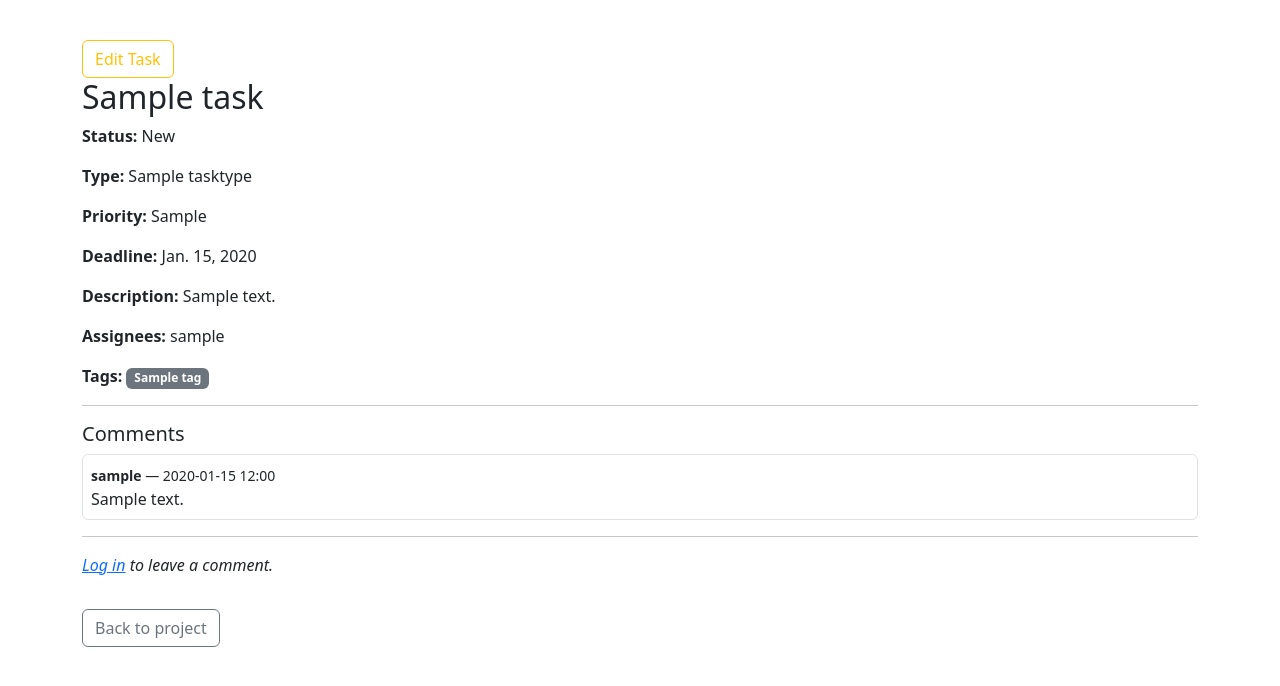
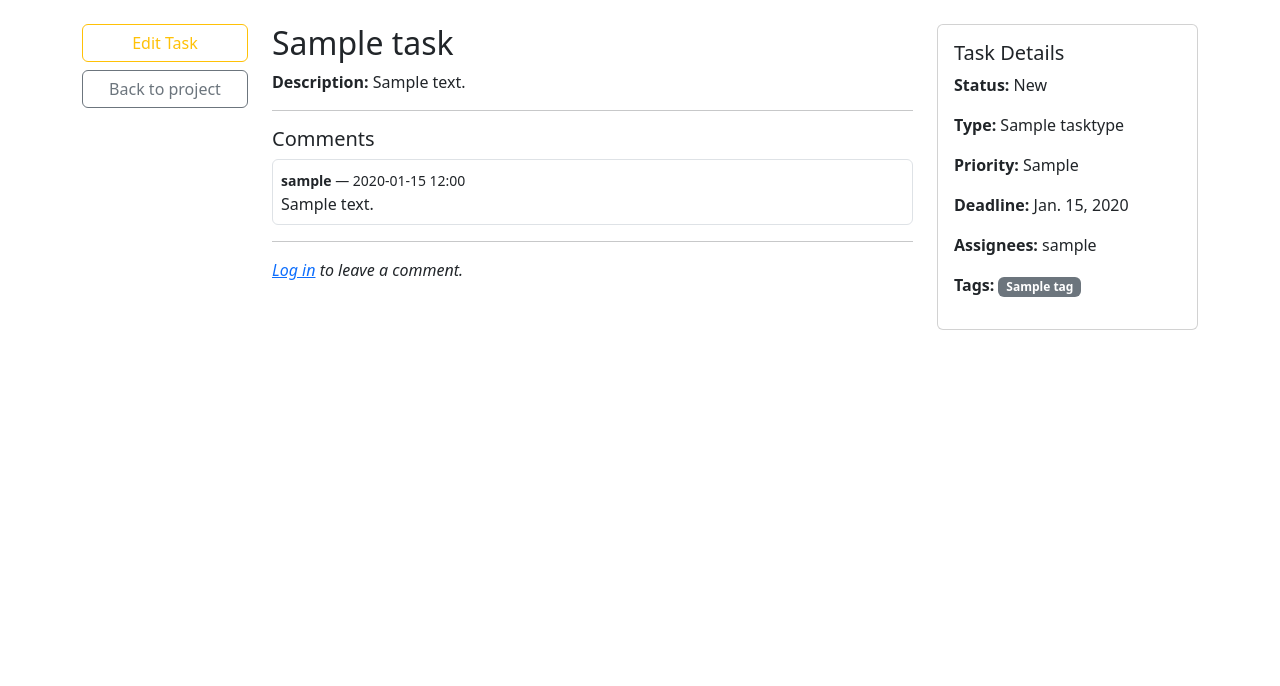
Before and after one commit to d-stegantsev/py-task-manager, a Django app: page /tasks/1/ in a window 1280 px wide. Shown: the part 56-742 px from the top of the page. Run offline with Django 5.2, Linux system fonts and the light colour scheme; tables that the repository leaves empty hold one stand-in row (values such as "Sample post").

Commit message:
refactor task detail

```diff
--- a/templates/manager/task_detail.html
+++ b/templates/manager/task_detail.html
@@ -1,37 +1,25 @@
 {% extends "base.html" %}
 
 {% block content %}
-  <a href="{% url 'manager:task-update' task.id %}" class="btn btn-outline-warning mt-3">Edit Task</a>
+  <div class="row">
+    <!-- Ліва колонка з кнопками -->
+    <div class="col-md-2">
+      <a href="{% url 'manager:task-update' task.id %}" class="btn btn-outline-warning w-100 mb-2">Edit Task</a>
+      <a href="{% url 'manager:task-list' project_id=task.project.id %}" class="btn btn-outline-secondary w-100">Back to
+        project</a>
+    </div>
+
+    <!-- Центральна частина: Назва, опис, коментарі -->
+    <div class="col-md-7">
       <h2>{{ task.name }}</h2>
-
-  <p><strong>Status:</strong> {{ task.get_status_display }}</p>
-  <p><strong>Type:</strong> {{ task.task_type.name }}</p>
-  <p><strong>Priority:</strong> {{ task.priority }}</p>
-  <p><strong>Deadline:</strong> {{ task.deadline }}</p>
       <p><strong>Description:</strong> {{ task.description }}</p>
 
-  <p><strong>Assignees:</strong>
-    {% for user in task.assignees.all %}
-      {{ user.username }}{% if not forloop.last %}, {% endif %}
-    {% empty %}
-      <em>None</em>
-    {% endfor %}
-  </p>
-
-  <p><strong>Tags:</strong>
-    {% for tag in task.tags.all %}
-      <span class="badge bg-secondary">{{ tag.name }}</span>
-    {% empty %}
-      <em>None</em>
-    {% endfor %}
-  </p>
-
       <hr>
-
       <h5>Comments</h5>
       {% for comment in comments %}
         <div class="mb-2 p-2 border rounded">
-      <small><strong>{{ comment.created_by.username }}</strong> — {{ comment.created_time|date:"Y-m-d H:i" }}</small>
+          <small><strong>{{ comment.created_by.username }}</strong> — {{ comment.created_time|date:"Y-m-d H:i" }}
+          </small>
           <p class="mb-0">{{ comment.content }}</p>
         </div>
       {% empty %}
@@ -50,8 +38,33 @@
         <hr>
         <p><em><a href="{% url 'login' %}?next={{ request.path }}">Log in</a> to leave a comment.</em></p>
       {% endif %}
+    </div>
 
-
-  <a href="{% url 'manager:task-list' project_id=task.project.id %}" class="btn btn-outline-secondary mt-3">Back to
-    project</a>
+    <!-- Права колонка: деталі задачі -->
+    <div class="col-md-3">
+      <div class="card">
+        <div class="card-body">
+          <h5 class="card-title">Task Details</h5>
+          <p><strong>Status:</strong> {{ task.get_status_display }}</p>
+          <p><strong>Type:</strong> {{ task.task_type.name }}</p>
+          <p><strong>Priority:</strong> {{ task.priority }}</p>
+          <p><strong>Deadline:</strong> {{ task.deadline }}</p>
+          <p><strong>Assignees:</strong>
+            {% for user in task.assignees.all %}
+              {{ user.username }}{% if not forloop.last %}, {% endif %}
+            {% empty %}
+              <em>None</em>
+            {% endfor %}
+          </p>
+          <p><strong>Tags:</strong>
+            {% for tag in task.tags.all %}
+              <span class="badge bg-secondary">{{ tag.name }}</span>
+            {% empty %}
+              <em>None</em>
+            {% endfor %}
+          </p>
+        </div>
+      </div>
+    </div>
+  </div>
 {% endblock %}
```
Lines whose indentation alone changed are shown as unchanged.
